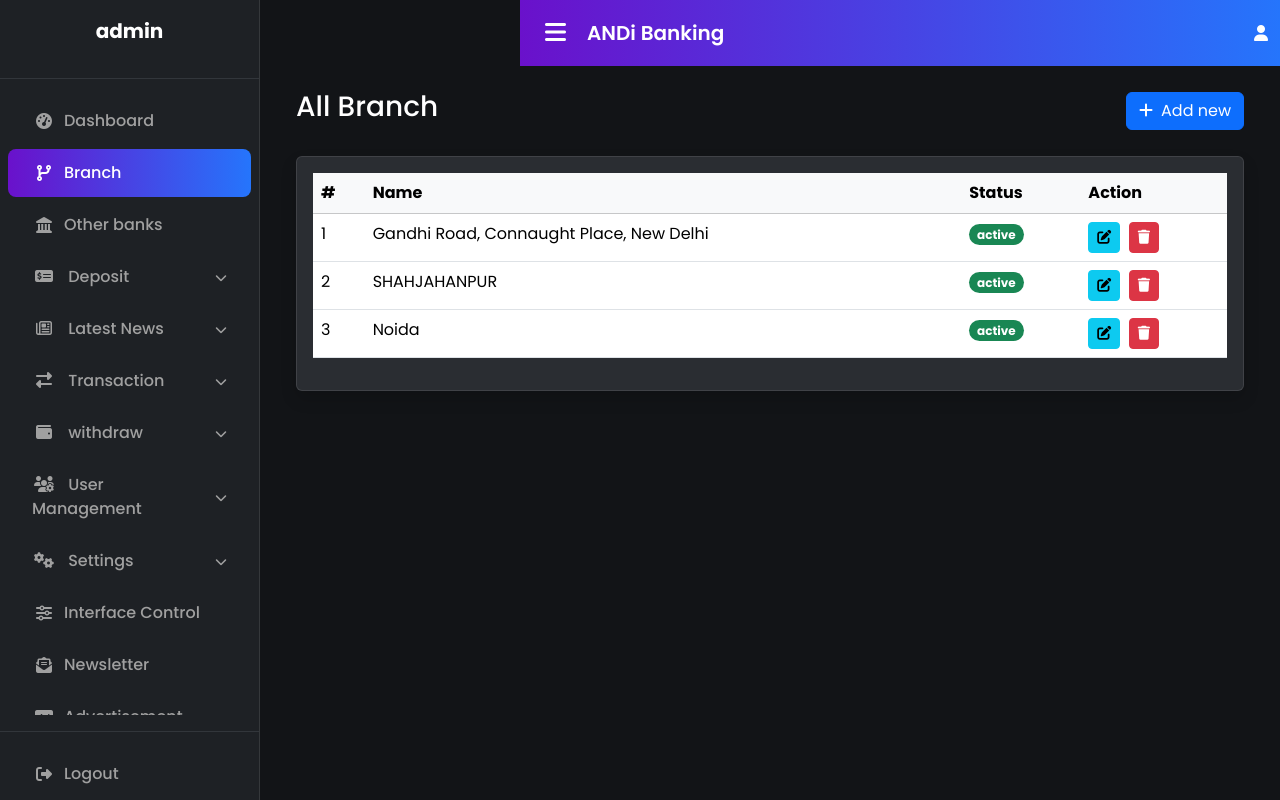
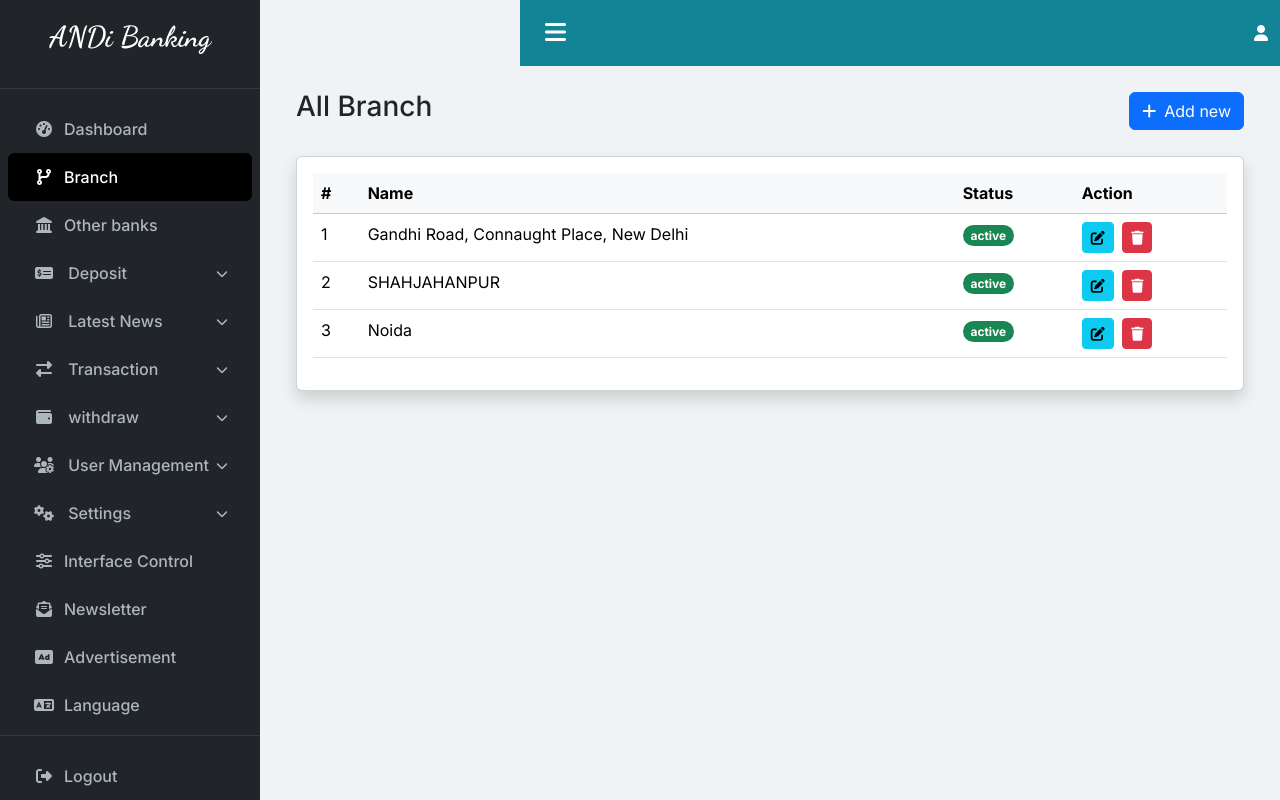
Before and after one commit to Saqib04092002/ANDi-Software, a Flask app: page /branch in a window 1280 px wide. Run offline with Flask 3, Linux system fonts and the light colour scheme; the visitor is signed in with stand-in values (Sample User, id 1).

Commit message:
Initial commit: Create Flask admin dashboard

```diff
--- a/templates/layout.html
+++ b/templates/layout.html
@@ -6,30 +6,23 @@
     <title>{% block title %}ANDi Banking Dashboard{% endblock %}</title>
 
     <!-- Bootstrap 5 CSS -->
-    <link href="https://cdn.jsdelivr.net/npm/bootstrap@5.3.2/dist/css/bootstrap.min.css" rel="stylesheet">
+    <link href="https://cdn.jsdelivr.net/npm/bootstrap@5.3.2/dist/css/bootstrap.min.css" rel="stylesheet" xintegrity="sha384-T3c6CoIi6uLrA9TneNEoa7RxnatzjcDSCmG1MXxSR1GAsXEV/Dwwykc2MPK8M2HN" crossorigin="anonymous">
+
+    <!-- Font Awesome for Icons -->
     <link rel="stylesheet" href="https://cdnjs.cloudflare.com/ajax/libs/font-awesome/6.5.1/css/all.min.css">
 
-    <!-- Google Fonts: Poppins -->
+    <!-- Google Fonts -->
     <link rel="preconnect" href="https://fonts.googleapis.com">
     <link rel="preconnect" href="https://fonts.gstatic.com" crossorigin>
-    <link href="https://fonts.googleapis.com/css2?family=Poppins:wght@400;500;600;700&display=swap" rel="stylesheet">
+    <link href="https://fonts.googleapis.com/css2?family=Inter:wght@400;500;600;700&family=Dancing+Script:wght@700&display=swap" rel="stylesheet">
 
     <style>
         :root {
-            --primary-accent: #6a11cb;
-            --secondary-accent: #2575fc;
-            --sidebar-bg: #1e2125;
-            --main-bg: #121417;
-            --card-bg: #2a2d32;
-            --text-color: #e0e0e0;
-            --text-muted-color: #a0a0a0;
-            --border-color: rgba(255, 255, 255, 0.1);
+            --primary-teal: #138496;
+            --dark-sidebar: #212529;
+            --light-grey-bg: #f0f3f5;
         }
-        body {
-            font-family: 'Poppins', sans-serif;
-            background-color: var(--main-bg);
-            color: var(--text-color);
-        }
+        body { font-family: 'Inter', sans-serif; background-color: var(--light-grey-bg); }
         .sidebar {
             position: fixed;
             top: 0;
@@ -37,56 +30,59 @@
             bottom: 0;
             width: 260px;
             z-index: 100;
-            background-color: var(--sidebar-bg);
+            background-color: var(--dark-sidebar);
             transition: left 0.3s ease-in-out;
             display: flex;
             flex-direction: column;
-            border-right: 1px solid var(--border-color);
         }
         .main-content {
             margin-left: 260px;
             transition: margin-left 0.3s ease-in-out;
         }
-        .sidebar .nav-link { font-weight: 500; color: var(--text-muted-color); padding: 12px 24px; display: flex; align-items: center; border-radius: 8px; margin: 2px 0; }
+        .sidebar .nav-link { font-weight: 500; color: #adb5bd; padding: 12px 24px; display: flex; align-items: center; }
         .sidebar .nav-link .fa-fw { width: 1.5em; margin-right: 0.5em; }
-        .sidebar .nav-link:hover { color: #fff; background-color: rgba(255, 255, 255, 0.05); }
-        .sidebar .nav-link.active { color: #fff; background: linear-gradient(90deg, var(--primary-accent), var(--secondary-accent)); }
-        .sidebar-brand { color: #fff; font-weight: 700; font-size: 1.2rem; padding: 1rem 1.5rem; text-align: center; }
+        .sidebar .nav-link.active, .sidebar .nav-link:hover { color: #ffffff; background-color: #343a40; }
+        .sidebar .nav-link.main-link.active { color: #ffffff; background-color: #000000; }
+        .sidebar-brand {
+            color: #fff;
+            font-family: 'Dancing Script', cursive;
+            font-size: 1.8rem;
+            padding: 1rem 1.5rem 0;
+            text-align: center;
+        }
         .navbar-top {
             z-index: 99;
             margin-left: 260px;
-            background: linear-gradient(90deg, var(--primary-accent), var(--secondary-accent));
+            background-color: var(--primary-teal);
             color: #fff;
             transition: margin-left 0.3s ease-in-out;
         }
-        .navbar-top .navbar-brand { color: #fff; font-weight: 600; }
+        .navbar-top .navbar-brand {
+            font-family: 'Dancing Script', cursive;
+            font-size: 1.8rem;
+            color: #fff;
+        }
         .navbar-top .dropdown-toggle::after { display: none; }
         .sidebar .nav-item .collapse .nav-link { padding-left: 3rem; font-size: 0.9em; }
-        .sidebar .nav-item .collapse .nav-link.active { background-color: rgba(0,0,0,0.2); }
+        .sidebar .nav-item .collapse .nav-link.active { background-color: #495057; }
 
         .sidebar-nav {
             overflow-y: auto;
             flex-grow: 1;
         }
-        .sidebar-nav::-webkit-scrollbar { width: 6px; }
-        .sidebar-nav::-webkit-scrollbar-track { background: var(--sidebar-bg); }
-        .sidebar-nav::-webkit-scrollbar-thumb { background-color: #555; border-radius: 3px; }
+        .sidebar-nav::-webkit-scrollbar { width: 8px; }
+        .sidebar-nav::-webkit-scrollbar-track { background: var(--dark-sidebar); }
+        .sidebar-nav::-webkit-scrollbar-thumb { background-color: #555; border-radius: 4px; }
 
-        .card {
-            background-color: var(--card-bg);
-            border: 1px solid var(--border-color);
-            color: var(--text-color);
+        /* Sidebar Toggling Logic for ALL screen sizes */
+        body.sidebar-toggled .sidebar {
+            left: -260px;
         }
-        .card-header {
-            background-color: rgba(0,0,0,0.2);
-            border-bottom: 1px solid var(--border-color);
+        body.sidebar-toggled .main-content,
+        body.sidebar-toggled .navbar-top {
+            margin-left: 0;
         }
-        .text-dark { color: var(--text-color) !important; }
-        .h1, .h3 { color: #fff !important; }
 
-        body.sidebar-toggled .sidebar { left: -260px; }
-        body.sidebar-toggled .main-content,
-        body.sidebar-toggled .navbar-top { margin-left: 0; }
     </style>
 </head>
 <body>
@@ -96,14 +92,15 @@
             <!-- Static Header Part -->
             <div>
                 <a href="/" class="sidebar-brand d-flex align-items-center justify-content-center text-decoration-none">
-                    <span class="fs-5">admin</span>
+                    ANDi Banking
                 </a>
-                <hr class="text-secondary">
+                <div class="text-center text-muted small pb-2">admin</div>
+                <hr class="text-secondary mt-0">
             </div>
 
             <!-- Scrollable Nav Part -->
-            <div class="sidebar-nav px-2">
-                <ul class="nav nav-pills flex-column mb-auto">
+            <div class="sidebar-nav">
+                <ul class="nav nav-pills flex-column mb-auto px-2">
                     <li class="nav-item"><a href="/" class="nav-link main-link {{ 'active' if request.path == '/' else '' }}"><i class="fas fa-tachometer-alt fa-fw"></i> Dashboard</a></li>
                     <li class="nav-item"><a href="/branch" class="nav-link main-link {{ 'active' if 'branch' in request.path else '' }}"><i class="fas fa-code-branch fa-fw"></i> Branch</a></li>
                     <li class="nav-item"><a href="/other_banks" class="nav-link main-link {{ 'active' if 'other_banks' in request.path else '' }}"><i class="fas fa-landmark fa-fw"></i> Other banks</a></li>
@@ -227,8 +224,7 @@
             <nav class="navbar navbar-expand-lg sticky-top navbar-top py-2">
                 <div class="container-fluid">
                     <div class="d-flex align-items-center">
-                        <button class="btn btn-link text-white fs-4 me-2" id="sidebarToggle"><i class="fas fa-bars"></i></button>
-                        <a class="navbar-brand" href="#">ANDi Banking</a>
+                        <button class="btn btn-link text-white fs-4" id="sidebarToggle"><i class="fas fa-bars"></i></button>
                     </div>
                     <div class="ms-auto">
                         <a href="#" class="d-flex align-items-center text-white text-decoration-none dropdown-toggle" id="dropdownUser" data-bs-toggle="dropdown" aria-expanded="false"><i class="fas fa-user"></i></a>
@@ -251,7 +247,7 @@
     </div>
 
     <!-- Bootstrap 5 JS Bundle -->
-    <script src="https://cdn.jsdelivr.net/npm/bootstrap@5.3.2/dist/js/bootstrap.bundle.min.js"></script>
+    <script src="https://cdn.jsdelivr.net/npm/bootstrap@5.3.2/dist/js/bootstrap.bundle.min.js" xintegrity="sha384-C6RzsynM9kWDrMNeT87bh95OGNyZPhcTNXj1NW7RuBCsyN/o0jlpcV8Qyq46cDfL" crossorigin="anonymous"></script>
     <script>
         document.getElementById('sidebarToggle').addEventListener('click', function() {
             document.body.classList.toggle('sidebar-toggled');
```
